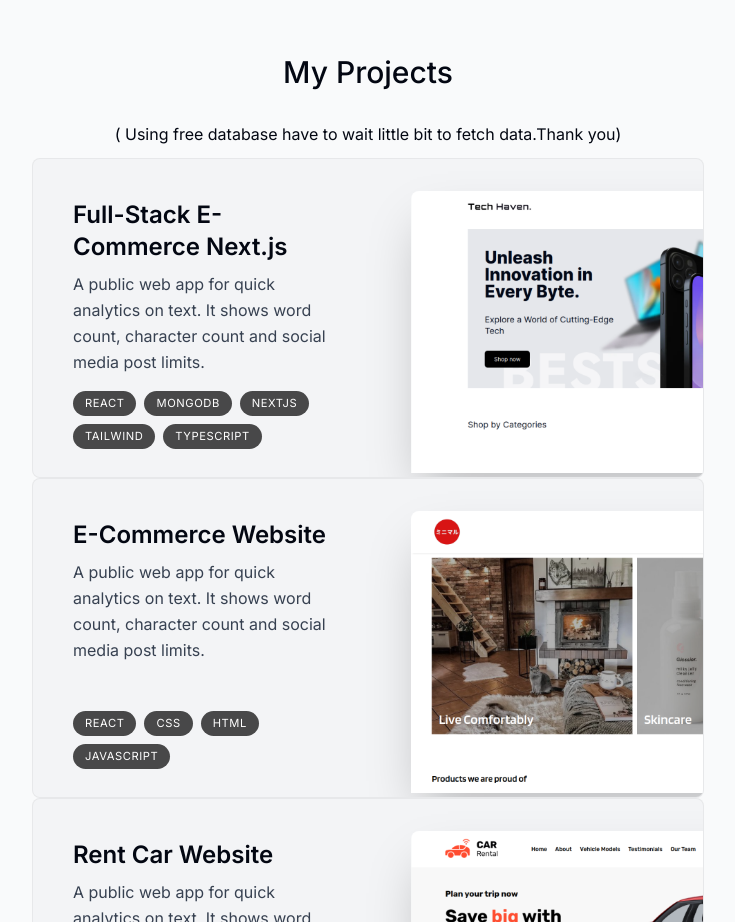
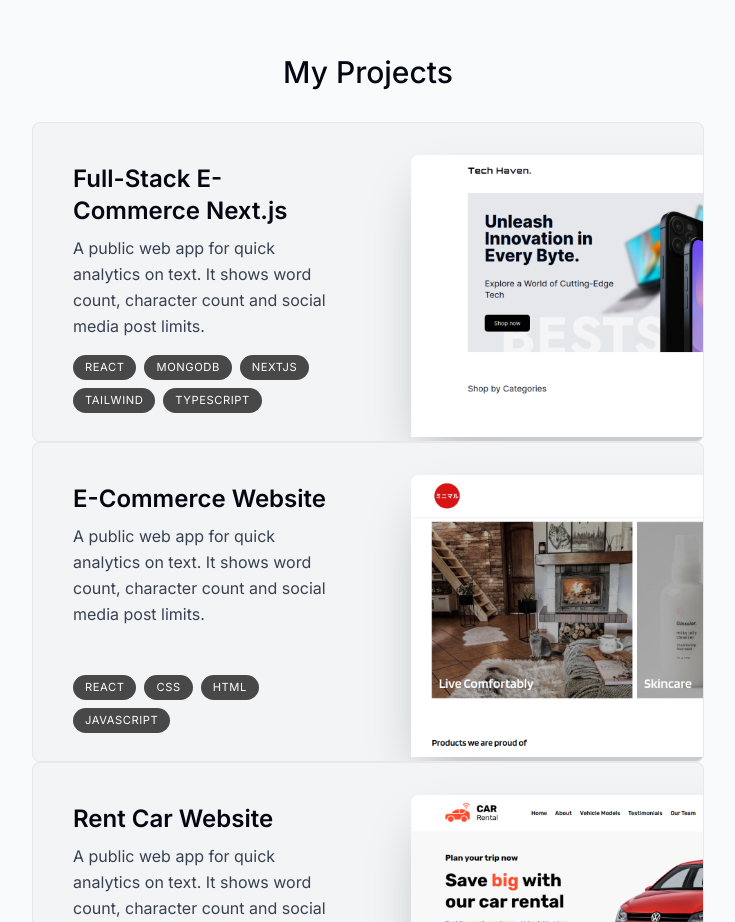
Before and after one commit to oguzcinar29/my-portfoilo, a Next.js app: page / in a window 1280 px wide. Shown: the part 1180-2102 px from the top of the page, without its empty margins (272-1007 px from the left). Built offline with nearby package versions, Linux system fonts and the light colour scheme.

Commit message:
resume changed

```diff
--- a/components/intro.tsx
+++ b/components/intro.tsx
@@ -77,7 +77,7 @@ export default function Intro() {
 
         <a
           className="group bg-white px-7 py-3 flex items-center gap-2 rounded-full outline-none focus:scale-110 hover:scale-110 active:scale-105 transition cursor-pointer borderBlack dark:bg-white/10"
-          href="/Resume.pdf"
+          href="/Resume2.pdf"
           download
         >
           Download CV{" "}
--- a/components/projects.tsx
+++ b/components/projects.tsx
@@ -12,9 +12,6 @@ export default function Projects() {
   return (
     <section ref={ref} id="projects" className="scroll-mt-28 mb-28">
       <SectionHeading>My projects </SectionHeading>
-      <p className="text-center pb-3">
-        ( Using free database have to wait little bit to fetch data.Thank you)
-      </p>
       <div>
         {projectsData.map((project, index) => (
           <React.Fragment key={index}>
```
Also changed, not shown: 1 other file (tests, documents, lock files or other folders).
